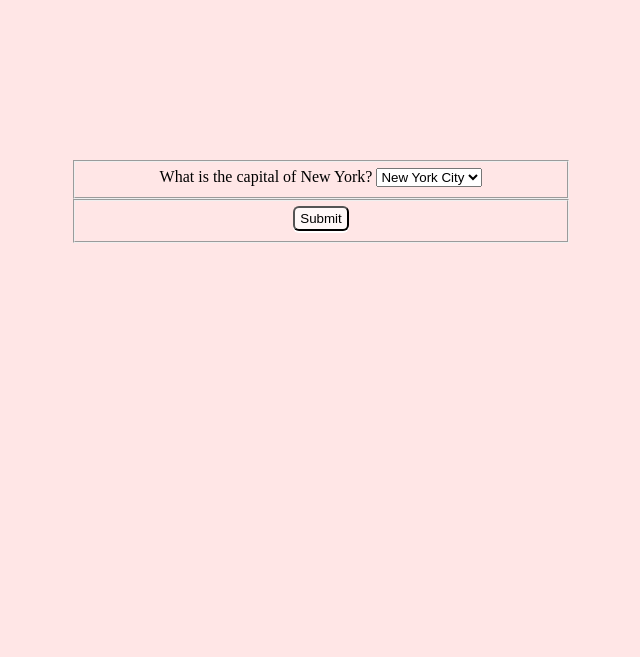
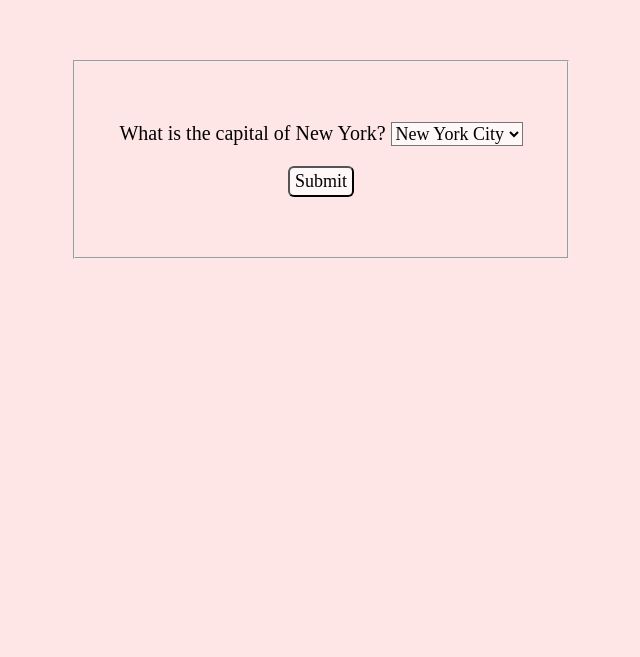
Before and after one commit to emilycliu1/quizzical, a plain HTML site: page index.html in a window 1280 px wide. Shown: the part 140-797 px from the top of the page, without its empty margins (319-959 px from the left). Drawn offline with nearby package versions, Linux system fonts and the light colour scheme.

```diff
--- a/index.css
+++ b/index.css
@@ -7,7 +7,6 @@ body{
 	width: 100%;
 	height: 800px;
 	position: fixed;
-	z-index: 0;
 }
 
 .container{
@@ -18,9 +17,30 @@ body{
 
 .form{
 	width: 500px;
-	margin: auto;
-	padding-top: 300px;
+	margin-left: auto;
+	margin-right: auto;
+	padding-top: 200px;
 	text-align: center;
+	font-family: Baskerville;
+	font-size: 20px;
+
+}
+
+.q_line{
+	padding-top: 60px;
+	border-bottom: none;
+}
+
+.options{
+	background-color: rgba(255, 255, 255, 0.7);
+	cursor: pointer;
+	font-family: Baskerville;
+	font-size: 18px;
+}
+
+.button_line{
+	border-top: none;
+	padding-bottom: 60px;
 }
 
 .button{
@@ -28,6 +48,12 @@ body{
 	padding: 3px 5px 3px 5px;
 	text-align: center;
 	border-radius: 6px;
-	box-shadow: 0px 2px 0px 0px #FFFFFF;
-	cursor: pointer; /* turns the cursor into a pointer so you know you can click */
+	font-family: Baskerville;
+	font-size: 18px;
+	cursor: pointer;
 }
+
+#rate{
+	padding-top: 10px;
+	padding-bottom: 10px;
+}
```
